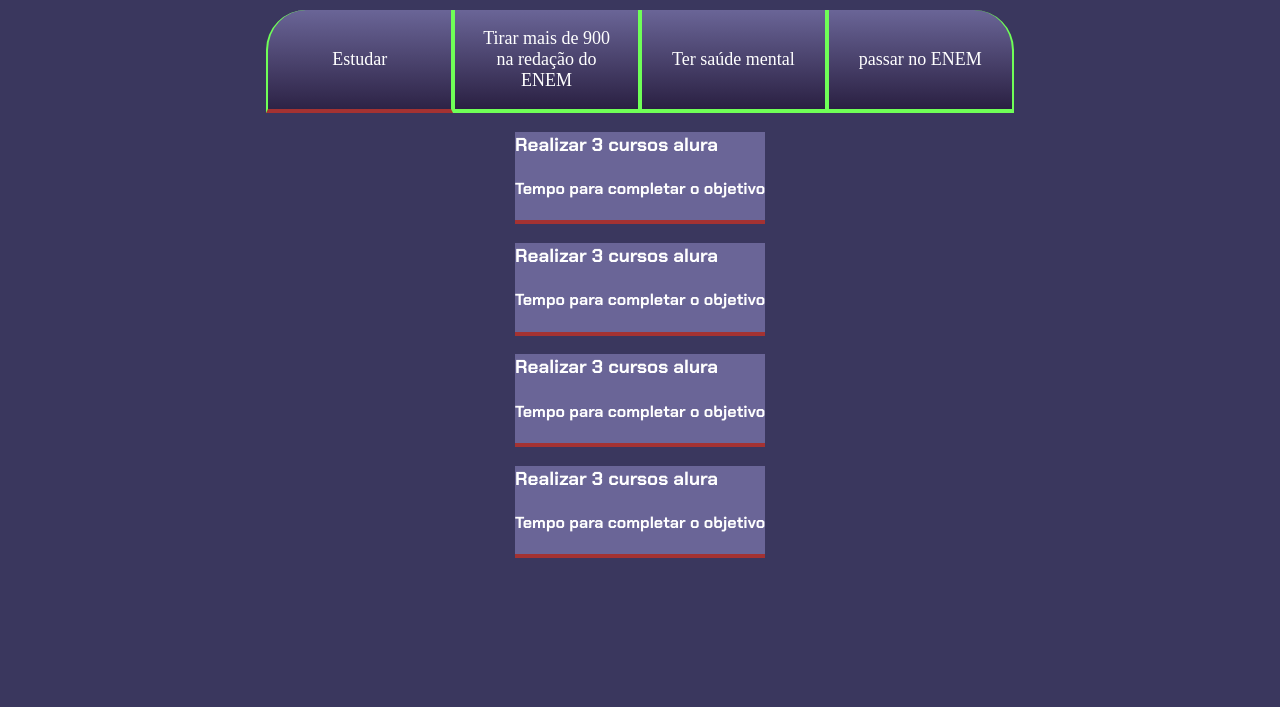
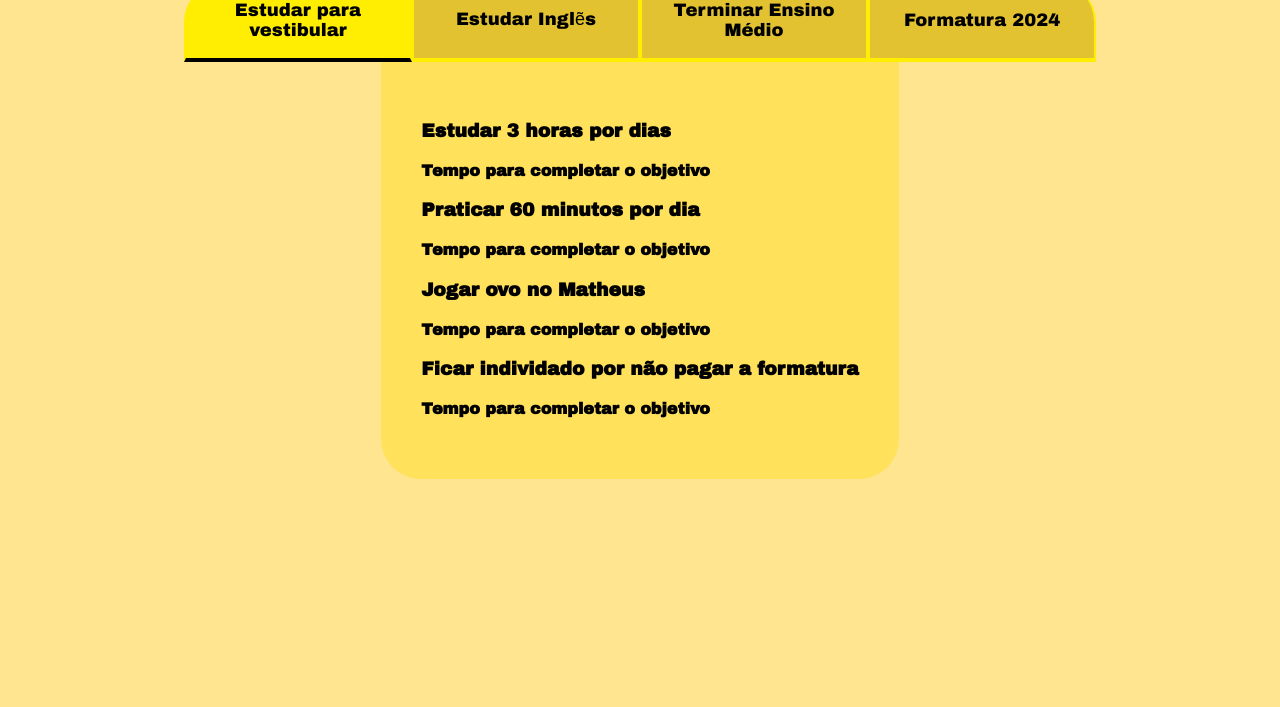
Before and after one commit to Luis1B/ProjetoTerceiroE, a plain HTML site: page index.html in a window 1280 px wide. Shown: the part 93-800 px from the top of the page. Drawn offline with Linux system fonts and the light colour scheme.

Commit message:
.kjbkhkh

```diff
--- a/index.html
+++ b/index.html
@@ -3,45 +3,43 @@
 <head>
     <meta charset="UTF-8">
     <meta name="viewport" content="width=device-width, initial-scale=1.0">
-    <title>Document</title>
+    <title>Meus objetivos do ano</title>
     <link rel="stylesheet" href="style.css">
+    <link rel="preconnect" href="https://fonts.googleapis.com">
+<link rel="preconnect" href="https://fonts.gstatic.com" crossorigin>
+<link href="https://fonts.googleapis.com/css2?family=Archivo+Black&display=swap" rel="stylesheet">
 </head>
 <body>
-  <section class="conteudo-principal">
-    <h2 class="titulo-principal">Meus objetivos do ano<span>_</span></h2>
+    <section class="conteudo-principal">
+    <h2 class="item-principal">Meus Objetivos do Ano <samp>_</samp> </h2>
     <div class="botoes">
-        <button class="botao ativo"> Estudar</button>
-        <button class="botao"> Tirar mais de 900 na redação do ENEM</button>
-        <button class="botao"> Ter saúde mental</button>
-        <button class="botao"> passar no ENEM</button>
+        <button class="botao ativo">Estudar para vestibular</button>
+        <button class="botao">Estudar Inglẽs</button>
+        <button class="botao">Terminar Ensino Médio</button>
+        <button class="botao">Formatura 2024</button>
     </div>
+    <div class="abas-textos">
+        <div class="aba-conteudo-ativo">
+            <h3 class="aba-conteudo-titulo-principal"> Estudar 3 horas por dias </h3>
+            <h4 class="aba-conteudo-titulo-secundario"> Tempo para completar o objetivo </h4>
+        </div>
+        <div class="abas-aba-conteudo">
+            <div class="aba-conteudo-ativo">
+                <h3 class="aba-conteudo-titulo-principal"> Praticar 60 minutos por dia </h3>
+                <h4 class="aba-conteudo-titulo-secundario"> Tempo para completar o objetivo </h4>
+            </div>
+            <div class="abas-aba-conteudo">
+                <div class="aba-conteudo-ativo">
+                    <h3 class="aba-conteudo-titulo-principal"> Jogar ovo no Matheus </h3>
+                    <h4 class="aba-conteudo-titulo-secundario"> Tempo para completar o objetivo </h4>
+                </div>
+                <div class="abas-aba-conteudo">
+                    <div class="aba-conteudo-ativo">
+                        <h3 class="aba-conteudo-titulo-principal"> Ficar individado por não pagar a formatura </h3>
+                        <h4 class="aba-conteudo-titulo-secundario"> Tempo para completar o objetivo </h4>
+                    </div>
 
-    <div class="abas-textos">
-      <div class="aba-conteudo ativo">
-        <h3 class="aba-conteudo-titulo-principal">Realizar 3 cursos alura</h3>
-        <h4 class="aba=aba-conteudo-titulo-secundaria">Tempo para completar o objetivo</h4>
-      </div>
-    </div>
-    <div class="abas-conteudo">
-      <div class="aba-conteudo ativo">
-        <h3 class="aba-conteudo-titulo-principal">Realizar 3 cursos alura</h3>
-        <h4 class="aba=aba-conteudo-titulo-secundaria">Tempo para completar o objetivo</h4>
-      </div>
-    </div>
-    <div class="abas-conteudo">
-      <div class="aba-conteudo ativo">
-        <h3 class="aba-conteudo-titulo-principal">Realizar 3 cursos alura</h3>
-        <h4 class="aba=aba-conteudo-titulo-secundaria">Tempo para completar o objetivo</h4>
-      </div>
-    </div>
-    <div class="abas-conteudo">
-      <div class="aba-conteudo ativo">
-        <h3 class="aba-conteudo-titulo-principal">Realizar 3 cursos alura</h3>
-        <h4 class="aba=aba-conteudo-titulo-secundaria">Tempo para completar o objetivo</h4>
-      </div>
-    </div>
-    </section>
-
-  <script src="main.js"></script>
+</section>
+<script src="main.js"></script>
 </body>
 </html>
--- a/main.js
+++ b/main.js
@@ -1,10 +1,13 @@
-const botoes = document.queryCommandEnabled(".botoes");
+const botoes = document.querySelectorAll(".botao");
+const textos = document.querySelectorAll(".aba-conteudo");
 
-for (let i = 0; i < botoes.length; i++) {
+for( let i= 0; i < botoes.length; i++){
     botoes[i].onclick = function(){
-        for (let j = 0; j < botoes.length; j++){
-            botoes[j].classList.add("ativo");
+        for (let j = 0; j< botoes.length; j++){
+            botoes[j].classList.remove("ativo");
+            textos[j].classList.remove("ativo");
         }
-    botoes[i].classList.add("ativo");
+        botoes[i].classList.add("ativo");
+        textos[i].classList.add0("ativo");
     }
 }
--- a/style.css
+++ b/style.css
@@ -1,36 +1,19 @@
-
-@import url('https://fonts.googleapis.com/css2?family=Chakra+Petch:ital,wght@0,300;0,700;1,300&display=swap');
-
 :root{
-    --cor-de-fundo: #3A375E;
-    --cor-de-texto: #6E2D8C;
-    --cor-de-texto2: #A43232;
-    --cor-de-texto3: #FFFFFF;
-    --cor-de-borda: #6FFF57;
-    --botao-ativo: #6a6597;
-    --botao-inativo:rgba(42, 32, 66, 0.952);
-
-
+    --cor-de-fundo:#ffe58f;
+    --cor-texto:#000000;
+    --cor-ativa:#ffee01;
+    --cor-inativo:#ffe15b;
+    --cor-aba:#fffd7c;
+    --cor-borda:#e2c231;
+    --cor-ativado:#000000;
 }
-
 body{
     background-color: var(--cor-de-fundo);
-    color: var(--cor-de-texto3);
-    font-family: 'Chakra Petch', sans-serif;
-}
-
-.botao {
-    background: linear-gradient(to bottom, var(--botao-ativo), var(--botao-inativo));
-    font-family: 'Chakra Peth', sans-serif;
-    color: red;
-}
-
-.botao:hover {
-    background: linear-gradient(to top, var(--botao-ativo) 20%, var(--botao-inativo) 75%);
-
-}
-
-.conteudo-principal{
+    font-family: "Archivo Black", sans-serif;
+    font-weight: 400;
+    font-style: normal;
+  }
+  .conteudo-principal{
     display: flex;
     flex-direction: column;
     justify-content: center;
@@ -39,52 +22,69 @@ body{
     width: 100%;
     margin: 0 auto;
 }
-
+.titulo-principal span{
+    color: var(--cor-aba);
+}
 .titulo-principal{
     text-align: left;
     width: 100%;
     font-size: 32px;
-    color: var(--cor-de-texto3);
-}
-.titulo-principal span{
-    color: var(--botao-ativo)
-}
+
+    }
 .botao{
-    font-family: 'Chakra Petch, sans-serif';
-    background-color: var(--botao-inativo);
-    color: var(--cor-de-texto3);
+    font-family: "Archivo Black", sans-serif;
+    background-color: var(--cor-borda);
+    color:var(--cor-texto);
     display: flex;
     justify-content: center;
     padding: 1em;
     font-size: 18px;
     align-items: center;
     width: 100%;
-    border-bottom: 4px solid var(--cor-de-borda);
-    border-left: 2px solid var(--cor-de-borda);
-    border-right: 2px solid var(--cor-de-borda);
+    border-bottom: 4px solid var(--cor-ativa);
+    border-left: 2px solid var(--cor-ativa);
+    border-right: 2px solid var(--cor-ativa);
     border-top: none;
 
 }
 .botao:first-child{
-    border-radius: 40px 40px 0 0 ;
+    border-radius: 40px 40px 0 0;
 }
-
-.botoes {
+.botoes{
+    display: flex;
+}
+.ativo{
+    background-color: var(--cor-ativa);
+    border-bottom: 4px solid var(--cor-ativado);
+}
+.abas-textos{
+    background-color: var(--cor-inativo);
+    padding: 40px;
+    border-radius: 0 0 40px 40px;
+}
+.abas-conteudo-ativo{
     display: block;
 }
-
-.ativo{
-    background-color: var(--botao-ativo);
-    border-bottom: 4px solid var(--cor-de-texto2);
+.abas-conteudo{
+    display: none;
+}
+.abas-conteudo-titulo-principal{
+    font-size: 28px;
+    text-align: center;
+}
+.abas-conteudo-titulo-secundario{
+    text-align: center;
+    color: var(--cor-borda);
+    text-transform: uppercase;
 }
 @media screen and (min-width: 768px) {
-    .botoes {
+    .botoes{
         display: flex;
     }
-    .botao:first-child {
+    .botao:first-child{
         border-radius: 40px 0 0 0;
     }
-    .botao:last-child {
+    .botao:last-child{
         border-radius: 0 40px 0 0;
     }
 }
```
